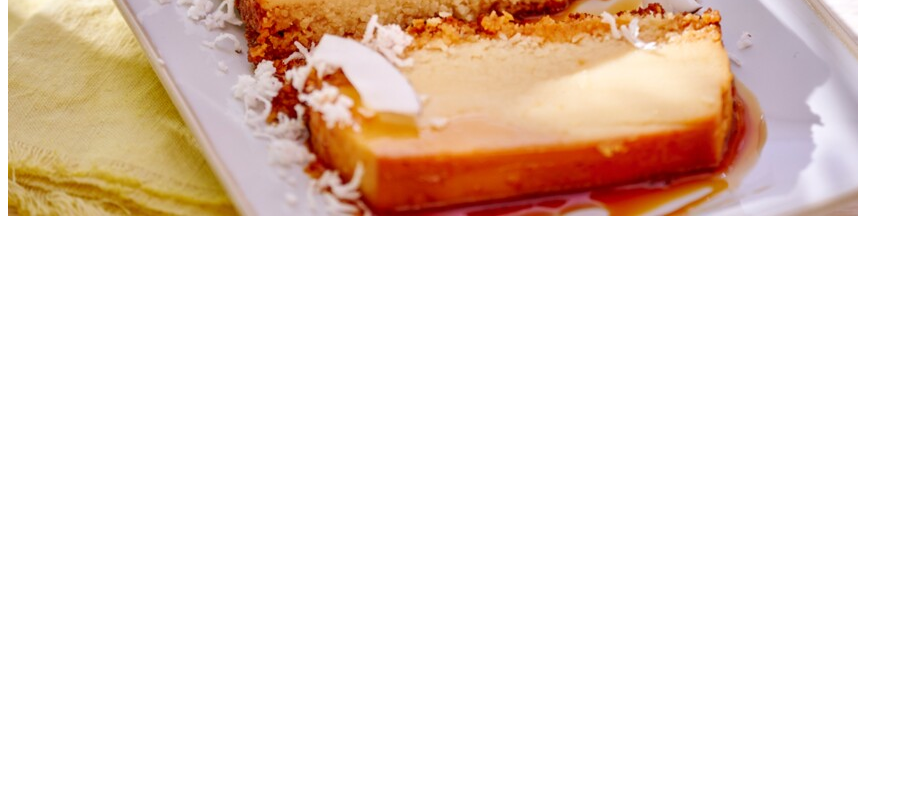
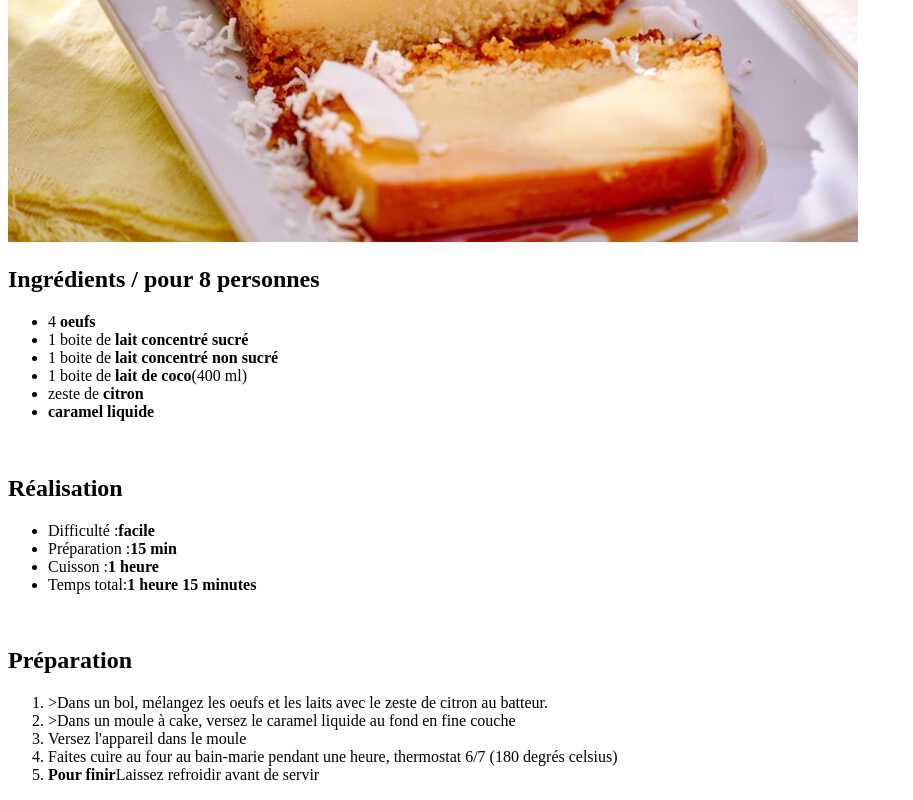
Before and after one commit to GAdrea/odin-recipes, a plain HTML site: page recipes/flancoco.html in a window 1280 px wide. Shown: the part 342-1142 px from the top of the page, without its empty margins (0-913 px from the left). Before the commit the page ends 800 px from the top, so only its background shows below. Drawn offline with Linux system fonts and the light colour scheme.

Commit message:
Ajout de nouvelles recettes

```diff
--- a/recipes/flancoco.html
+++ b/recipes/flancoco.html
@@ -4,11 +4,44 @@
     <meta charset="UTF-8" />
     <title>Flan au coco</title>
   </head>
-  <body>
+  <br>
     <h1>Le Flan au Coco</h1>
     <img
       src="flancoco_photos/flan-a-la-noix-de-coco.jpeg"
       alt="Il est exquis"
     />
+  </br>
+    <h2>Ingrédients / pour 8 personnes</h2>
+    <p>
+      <ul>
+        <li>4 <strong>oeufs</strong></li>
+        <li>1 boite de <strong>lait concentré sucré</strong></li>
+        <li>1 boite de <strong>lait concentré non sucré</strong></li>
+        <li>1 boite de <strong>lait de coco</strong>(400 ml)</li>
+        <li>zeste de <strong>citron</strong></li>
+        <li><strong>caramel liquide</strong></li>
+      </ul>
+    </p>
+  </br>
+   <h2>Réalisation</h2>
+   <p>
+     <ul>
+       <li>Difficulté :<strong>facile</strong></li>
+       <li>Préparation :<strong>15 min</strong></li>
+       <li>Cuisson :<strong>1 heure</strong></li>
+       <li>Temps total:<strong>1 heure 15 minutes</strong></li>
+     </ul>
+   </p>
+  </br>
+  <h2>Préparation</h2>
+  <p>
+    <ol>
+      <li>>Dans un bol, mélangez les oeufs et les laits avec le zeste de citron au batteur.</li>
+      <li>>Dans un moule à cake, versez le caramel liquide au fond en fine couche</li>
+      <li>Versez l'appareil dans le moule</li>
+      <li>Faites cuire au four au bain-marie pendant une heure, thermostat 6/7 (180 degrés celsius)</li>
+      <li><strong>Pour finir</strong>Laissez refroidir avant de servir</li>
+    </ol>
+  </p>
   </body>
 </html>
```
Also changed, not shown: index.html (+9 -0 lines), recipes/croquemonsieur.html (added, +13 -0 lines), recipes/croquemonsieur_photos/croque-monsieur-1.jpg (added).
